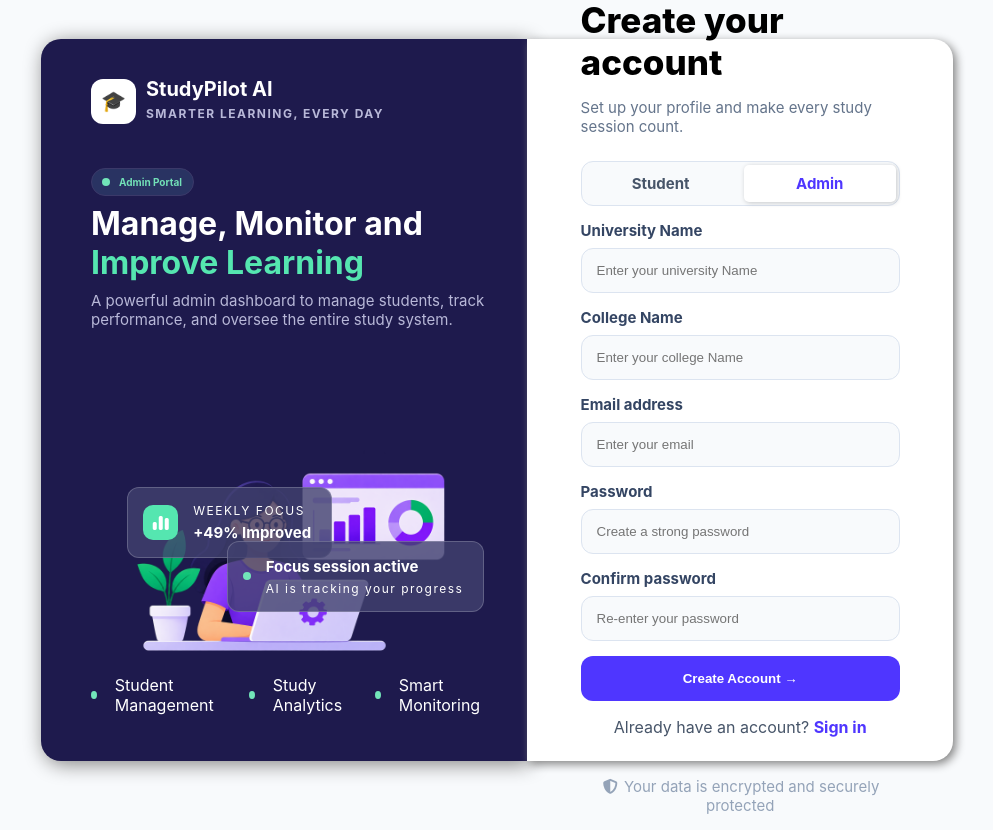
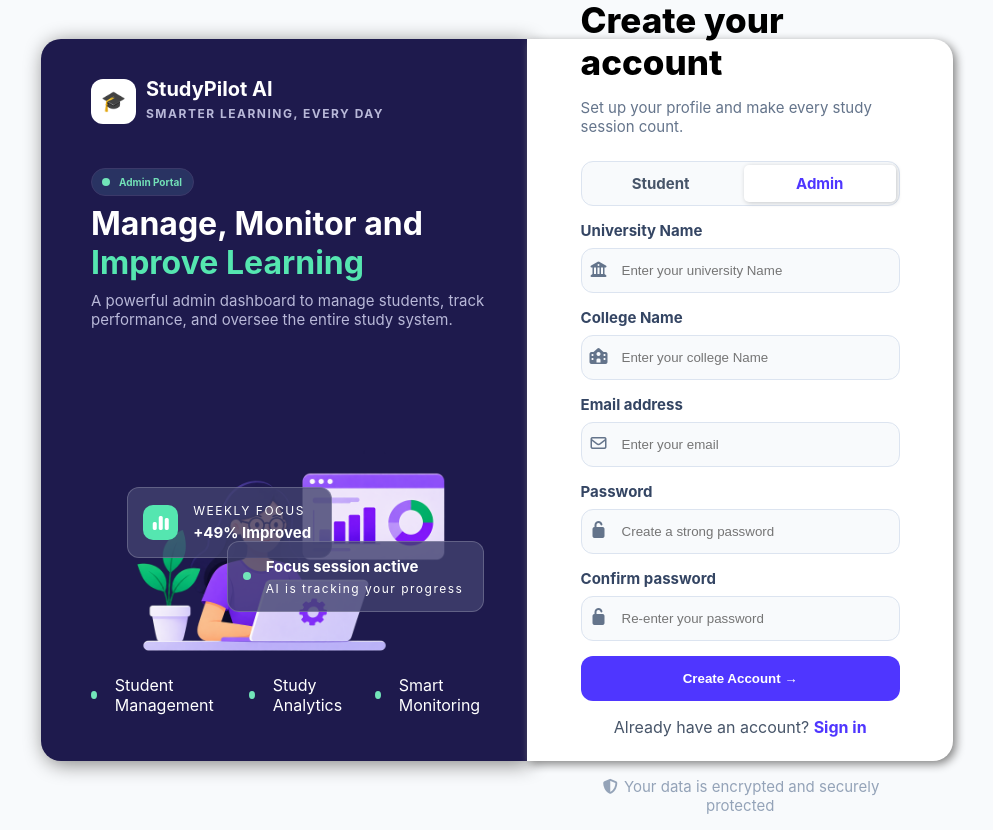
Before and after one commit to nehakharsade-23/Ai-Powered-Smart-Student-Study-And-Monitoring-System, a plain HTML site: page pages/AdminSignUpPage.html in a window 1280 px wide. Shown: the whole page, without its empty margins (143-1136 px from the left). Drawn offline with Linux system fonts and the light colour scheme.

Commit message:
updated all files with icons

```diff
--- a/css/AdminSignInPage.css
+++ b/css/AdminSignInPage.css
@@ -348,8 +348,9 @@ form {
 
 }
 
-#formcontent {
+.formcontent {
     margin-bottom: 15px;
+    position: relative;
 
 }
 
@@ -361,7 +362,14 @@ label {
     font-weight: bold;
 
 
+}
 
+.formcontent i
+{
+    position: absolute;
+    top: 40px;
+    left: 8px;
+    color: #64748b;
 
 }
 
@@ -370,9 +378,12 @@ input[type="password"] {
     width: 100%;
     height: 45px;
     padding: 10px 15px;
+    padding-left: 40px;
     background-color: #F8FAFC;
     border: 1px solid #dce4f0;
     border-radius: 12px;
+
+
 }
 
 .password-box {
--- a/css/AdminSignUpPage.css
+++ b/css/AdminSignUpPage.css
@@ -295,8 +295,9 @@ form {
 
 }
 
-#formcontent {
+.formcontent {
     margin-bottom: 15px;
+    position: relative;
 
 }
 
@@ -306,21 +307,32 @@ label {
     color: #344563;
     font-size: 15px;
     font-weight: bold;
-    margin-top: 15px;
 
 
 }
 
+.formcontent i
+{
+    position: absolute;
+    top: 40px;
+    left: 8px;
+    color: #64748b;
+
+}
+
 input[type="email"],
-input[type="password"],
-input[type="text"] {
+input[type="password"],input[type="text"] {
     width: 100%;
     height: 45px;
     padding: 10px 15px;
+    padding-left: 40px;
     background-color: #F8FAFC;
     border: 1px solid #dce4f0;
     border-radius: 12px;
+
+
 }
+
 
 .switchbutton
 {
@@ -333,6 +345,7 @@ input[type="text"] {
     display: flex;
     align-items: center;
     gap: 7px;
+    margin-bottom: 15px;
 
 
 }
--- a/css/SignInPage.css
+++ b/css/SignInPage.css
@@ -300,11 +300,11 @@ body {
     display: flex;
     align-items: center;
     gap: 7px;
-
+    margin-bottom: 15px;
 
 }
 
-.adminbutton
+.studentbutton
 {
     display: flex;
     align-items: center;
@@ -319,12 +319,12 @@ body {
 
 
 }
-.adminbutton a{
+.studentbutton a{
     text-decoration: none;
     color: #4f36ff;
 }
 
-.studentbutton
+.adminbutton
 {
   display: flex;
     align-items: center;
@@ -335,7 +335,7 @@ body {
     font-size: 15px;
 }
 
-.studentbutton a{
+.adminbutton a{
     text-decoration: none;
     color: #475569;
 }
@@ -348,8 +348,9 @@ form {
 
 }
 
-#formcontent {
+.formcontent {
     margin-bottom: 15px;
+    position: relative;
 
 }
 
@@ -363,15 +364,28 @@ label {
 
 }
 
+.formcontent i
+{
+    position: absolute;
+    top: 40px;
+    left: 8px;
+    color: #64748b;
+
+}
+
 input[type="email"],
 input[type="password"] {
     width: 100%;
     height: 45px;
     padding: 10px 15px;
+    padding-left: 40px;
     background-color: #F8FAFC;
     border: 1px solid #dce4f0;
     border-radius: 12px;
+
+
 }
+
 
 .password-box {
     display: flex;
--- a/css/SignUpPageStyle.css
+++ b/css/SignUpPageStyle.css
@@ -295,8 +295,9 @@ form {
 
 }
 
-#formcontent {
+.formcontent {
     margin-bottom: 15px;
+    position: relative;
 
 }
 
@@ -306,21 +307,32 @@ label {
     color: #344563;
     font-size: 15px;
     font-weight: bold;
-    margin-top: 15px;
 
 
 }
 
+.formcontent i
+{
+    position: absolute;
+    top: 40px;
+    left: 8px;
+    color: #64748b;
+
+}
+
 input[type="email"],
-input[type="password"],
-input[type="text"] {
+input[type="password"],input[type="text"] {
     width: 100%;
     height: 45px;
     padding: 10px 15px;
+    padding-left: 40px;
     background-color: #F8FAFC;
     border: 1px solid #dce4f0;
     border-radius: 12px;
+
+
 }
+
 .switchbutton
 {
    width: 100%;
@@ -332,6 +344,7 @@ input[type="text"] {
     display: flex;
     align-items: center;
     gap: 7px;
+    margin-bottom: 15px;
 
 
 }
--- a/pages/AdminSignUpPage.html
+++ b/pages/AdminSignUpPage.html
@@ -89,22 +89,37 @@
                 <!-- login form -->
                 <form action="" method="get">
 
-                    <div id="formcontent">
+                    <div class="formcontent">
                         <label for="University-name">University Name</label>
+                        <i class="fa-solid fa-building-columns"></i>
                         <input type="text" id="University-name" placeholder="Enter your university Name">
+                    </div>
+
+                    <div class="formcontent">
 
                         <label for="cllg-name">College Name</label>
+                        <i class="fa-solid fa-school"></i>
                         <input type="text" id="cllg-name" placeholder="Enter your college Name">
+                    </div>
+                    <div class="formcontent">
+                        <label for="email">Email address</label>
+                        <i class="fa-regular fa-envelope"></i>
+                        <input type="email" id="email" placeholder="Enter your email">
+                    </div>
 
-
-                        <label for="email">Email address</label>
-                        <input type="email" id="email" placeholder="Enter your email">
+                    <div class="formcontent">
 
                         <label for="password">Password</label>
+                        <i class="fa-solid fa-unlock"></i>
                         <input type="password" id="Password" placeholder="Create a strong password">
+                    </div>
+
+                    <div class="formcontent">
 
                         <label for="password">Confirm password</label>
+                        <i class="fa-solid fa-unlock"></i>
                         <input type="password" id="Password" placeholder="Re-enter your password">
+
 
 
 
```
Also changed, not shown: pages/AdminSignInPage.html (+4 -5 lines), pages/SignInPage.html (+7 -7 lines), pages/SignUpPage.html (+14 -5 lines).
